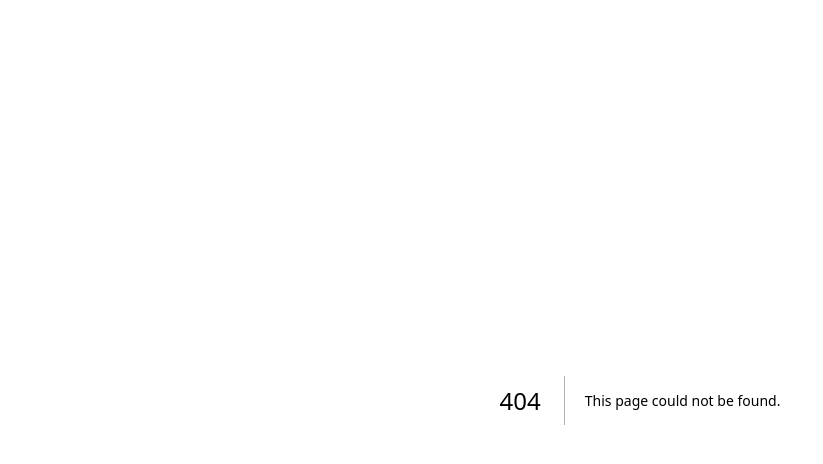
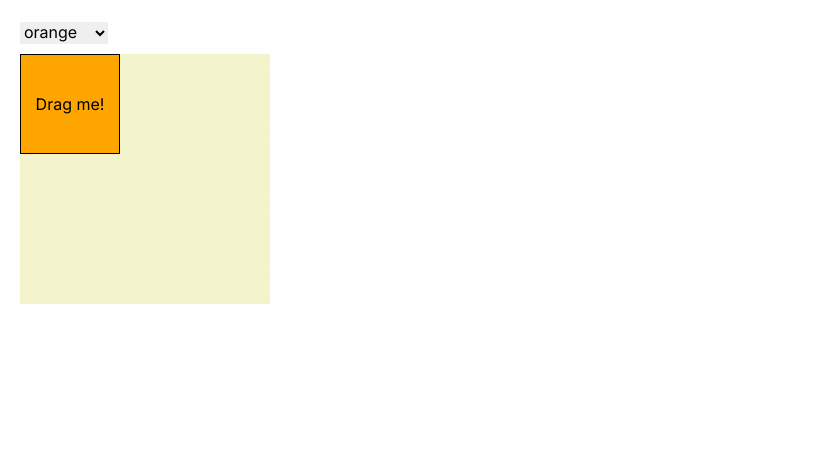
Before and after one commit to chut89/demo-set-intersection-client, a Next.js app: page /shape-with-useState in a window 1280 px wide. Before the commit this address had no page. Shown: the top 464 px of the page, without its empty margins (0-823 px from the left). Built offline with nearby package versions, Linux system fonts and the light colour scheme.

Commit message:
add shape example with useImmer

```diff
--- a/package.json
+++ b/package.json
@@ -12,7 +12,8 @@
     "eslint-plugin-react-hooks": "^4.6.0",
     "next": "14.0.4",
     "react": "^18",
-    "react-dom": "^18"
+    "react-dom": "^18",
+    "use-immer": "^0.9.0"
   },
   "devDependencies": {
     "@types/node": "^20",
--- /dev/null
+++ b/src/app/(shape)/shape-with-useImmer/page.tsx
@@ -0,0 +1,56 @@
+'use client';
+
+import { useImmer } from 'use-immer';
+import Background from './Background.tsx';
+import Box from './Box.tsx';
+
+import '../shape.css';
+
+const initialPosition = {
+  x: 0,
+  y: 0
+};
+
+export default function Canvas() {
+  const [shape, setShape] = useImmer({
+    color: 'orange',
+    position: initialPosition
+  });
+
+  function handleMove(dx, dy) {
+    setShape(shape => {
+      shape.position.x += dx;
+      shape.position.y += dy;
+    });
+  }
+
+  function handleColorChange(e) {
+    setShape({
+      ...shape,
+      color: e.target.value
+    });
+  }
+
+  return (
+    <>
+      <select
+        value={shape.color}
+        onChange={handleColorChange}
+      >
+        <option value="orange">orange</option>
+        <option value="lightpink">lightpink</option>
+        <option value="aliceblue">aliceblue</option>
+      </select>
+      <Background
+        position={initialPosition}
+      />
+      <Box
+        color={shape.color}
+        position={shape.position}
+        onMove={handleMove}
+      >
+        Drag me!
+      </Box>
+    </>
+  );
+}
--- /dev/null
+++ b/src/app/(shape)/shape-with-useState/Background.tsx
@@ -0,0 +1,16 @@
+export default function Background({
+  position
+}) {
+  return (
+    <div style={{
+      position: 'absolute',
+      transform: `translate(
+        ${position.x}px,
+        ${position.y}px
+      )`,
+      width: 250,
+      height: 250,
+      backgroundColor: 'rgba(200, 200, 0, 0.2)',
+    }} />
+  );
+};
--- /dev/null
+++ b/src/app/(shape)/shape-with-useState/Box.tsx
@@ -0,0 +1,62 @@
+'use client';
+
+import { useState } from 'react';
+
+export default function Box({
+  children,
+  color,
+  position,
+  onMove
+}) {
+  const [
+    lastCoordinates,
+    setLastCoordinates
+  ] = useState(null);
+
+  function handlePointerDown(e) {
+    e.target.setPointerCapture(e.pointerId);
+    setLastCoordinates({
+      x: e.clientX,
+      y: e.clientY,
+    });
+  }
+
+  function handlePointerMove(e) {
+    if (lastCoordinates) {
+      setLastCoordinates({
+        x: e.clientX,
+        y: e.clientY,
+      });
+      const dx = e.clientX - lastCoordinates.x;
+      const dy = e.clientY - lastCoordinates.y;
+      onMove(dx, dy);
+    }
+  }
+
+  function handlePointerUp(e) {
+    setLastCoordinates(null);
+  }
+
+  return (
+    <div
+      onPointerDown={handlePointerDown}
+      onPointerMove={handlePointerMove}
+      onPointerUp={handlePointerUp}
+      style={{
+        width: 100,
+        height: 100,
+        cursor: 'grab',
+        backgroundColor: color,
+        position: 'absolute',
+        border: '1px solid black',
+        display: 'flex',
+        justifyContent: 'center',
+        alignItems: 'center',
+        transform: `translate(
+          ${position.x}px,
+          ${position.y}px
+        )`,
+      }}
+    >{children}</div>
+  );
+}
--- a/src/app/shape/page.tsx
+++ b/src/app/(shape)/shape-with-useState/page.tsx
@@ -4,7 +4,7 @@
 import Background from './Background.tsx';
 import Box from './Box.tsx';
 
-import './shape.css';
+import '../shape.css';
 
 const initialPosition = {
   x: 0,
--- a/src/app/page.tsx
+++ b/src/app/page.tsx
@@ -41,9 +41,14 @@
         <li>
           <Link href="/process-state-queue">Try to implement simple state queue myself!</Link>
         </li>
-        <li>
-          <Link href="/shape">Shape example</Link>
-        </li>
+        <ul>
+          <li>
+            <Link href="/shape-with-useState">Shape example (with useState)</Link>
+          </li>
+          <li>
+            <Link href="/shape-with-useImmer">Shape example (with useImmer)</Link>
+          </li>
+        </ul>
       </ul>
     </nav>
   )
```
Also changed, not shown: src/app/(shape)/shape-with-useImmer/Background.tsx (renamed from src/app/shape/Background.tsx), src/app/(shape)/shape-with-useImmer/Box.tsx (renamed from src/app/shape/Box.tsx), src/app/(shape)/shape.css (renamed from src/app/shape/shape.css).
